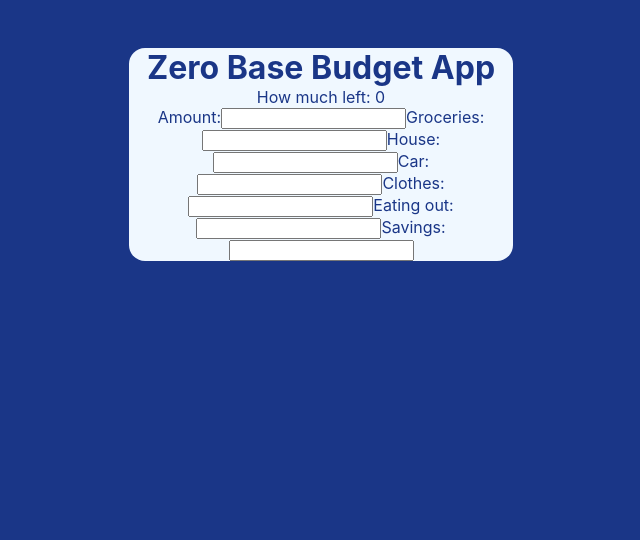
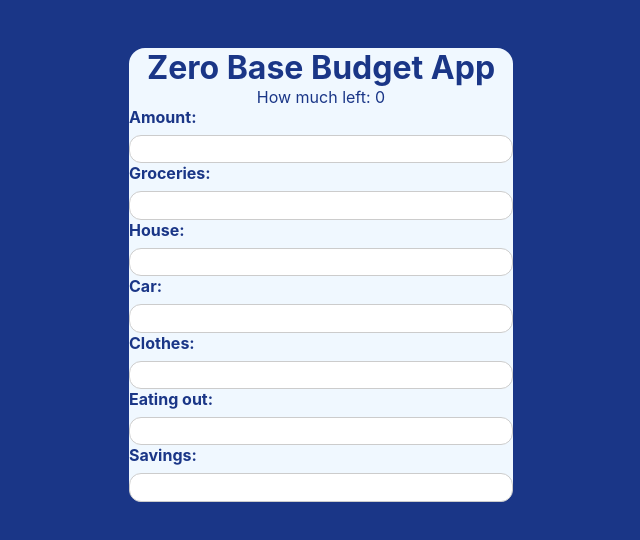
Before and after one commit to alicja-begovic/zero-based-budget-app, a React (Create React App) app: page / in a window 1280 px wide. Shown: the top 540 px of the page, without its empty margins (319-959 px from the left). Built offline with nearby package versions, Linux system fonts and the light colour scheme.

Commit message:
correcting HTML code

```diff
--- a/src/App.css
+++ b/src/App.css
@@ -17,3 +17,30 @@ main {
   width: 30vw;
   border-radius: 1rem;
 }
+
+.control {
+  margin: 1rem 0;
+}
+
+label {
+  display: block;
+  font-weight: bold;
+  margin-bottom: 0.5rem;
+  text-align: left;
+}
+
+input,
+textarea {
+  display: block;
+  width: 100%;
+  font: inherit;
+  padding: 0.2rem;
+  border-radius: 12px;
+  border: 1px solid #ccc;
+}
+
+input:focus,
+textarea:focus {
+  outline: none;
+  border-color: #1b0976;
+}
--- a/src/App.js
+++ b/src/App.js
@@ -1,5 +1,5 @@
 import { useState } from "react";
-import "./App.css";
+import classes from "./App.css";
 
 function App() {
   const [amount, setAmount] = useState("");
@@ -18,50 +18,64 @@ function App() {
         <h1>Zero Base Budget App</h1>
         <p>How much left: {calc}</p>
       </header>
-      <section>
+      <form className={classes.control}>
+        <div className={classes.control}>
           <label>Amount:</label>
           <input
             type="number"
             value={amount}
             onChange={(e) => setAmount(e.target.value)}
           />
+        </div>
+        <div>
           <label>Groceries:</label>
           <input
             type="number"
             value={groceries}
             onChange={(e) => setGroceries(e.target.value)}
           />
+        </div>
+        <div>
           <label>House:</label>
           <input
             type="number"
             value={house}
             onChange={(e) => setHouse(e.target.value)}
           />
+        </div>
+        <div>
           <label>Car:</label>
           <input
             type="number"
             value={car}
             onChange={(e) => setCar(e.target.value)}
           />
+        </div>
+        <div>
           <label>Clothes:</label>
           <input
             type="number"
             value={clothes}
             onChange={(e) => setClothes(e.target.value)}
           />
+        </div>
+        <div>
           <label>Eating out:</label>
           <input
             type="number"
             value={eatingOut}
             onChange={(e) => setEatingOut(e.target.value)}
           />
+        </div>
+        <div>
           <label>Savings:</label>
           <input
             type="number"
             value={savings}
             onChange={(e) => setSavings(e.target.value)}
           />
-      </section>
+        </div>
+      </form>
     </main>
   );
 }
```
Lines whose indentation alone changed are shown as unchanged.
